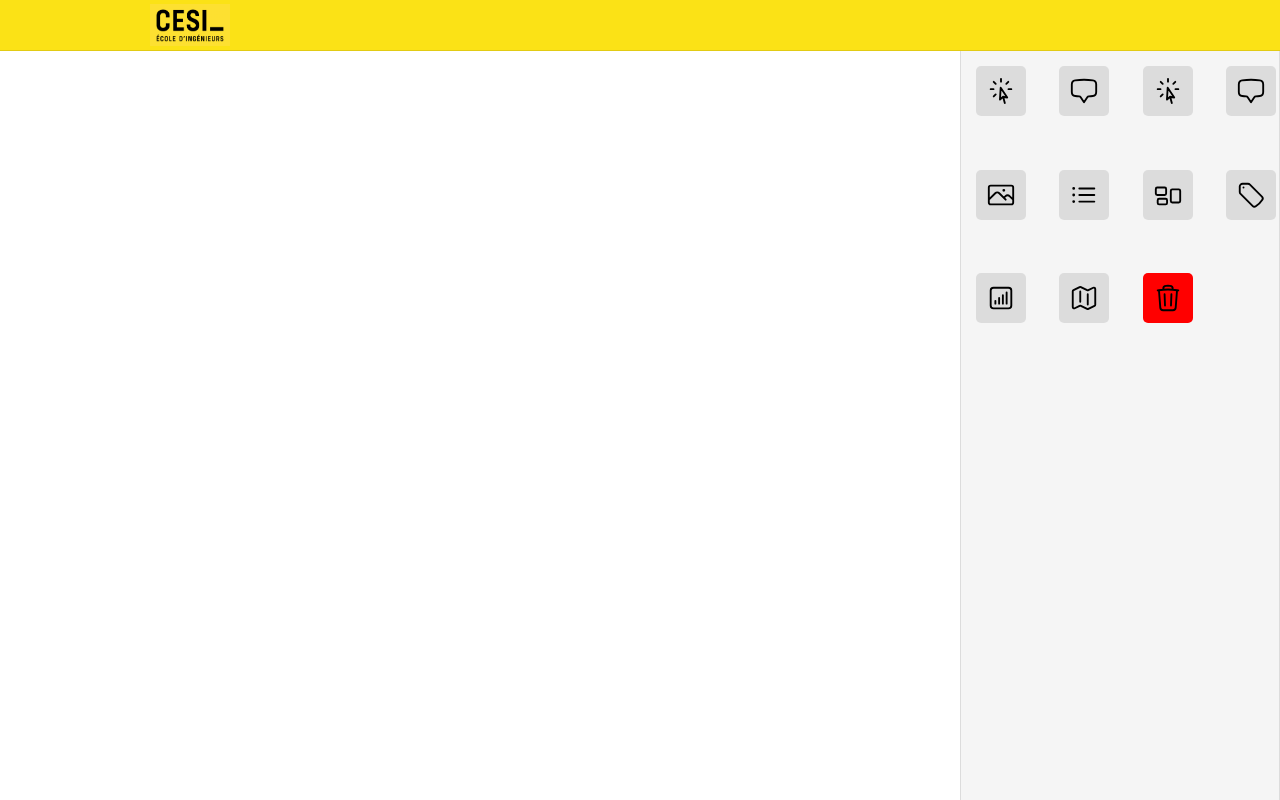
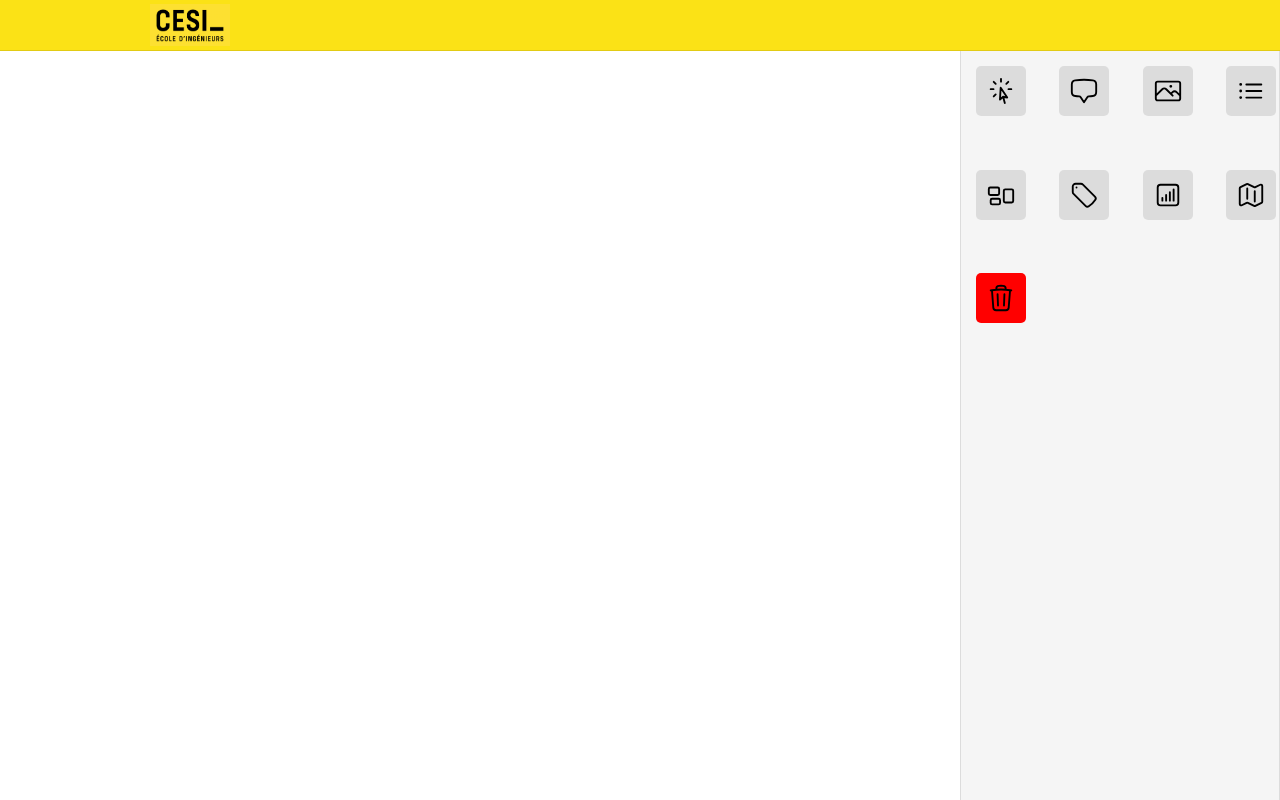
Before and after one commit to DorianCanville/NotionV2, a React (Create React App) app: page / in a window 1280 px wide. Built offline with nearby package versions, Linux system fonts and the light colour scheme.

Commit message:
drag drop

```diff
--- a/src/App.tsx
+++ b/src/App.tsx
@@ -1,4 +1,4 @@
-import React, { useState, useEffect } from 'react';
+import React, { useState, useEffect, ChangeEvent } from 'react';
 import { EditableComponent } from './components/EditableComponent';
 import { Component } from './models/Component';
 import { ComponentProp } from './models/ComponentProp';
@@ -6,10 +6,26 @@ import { MouseEvent } from "react";
 import { ChartBarSquareIcon, ChatBubbleBottomCenterIcon, CursorArrowRaysIcon, ListBulletIcon, MapIcon, PhotoIcon, RectangleGroupIcon, TagIcon, TrashIcon } from '@heroicons/react/24/outline';
 import './styles/index.scss';
 import { ComponentType } from './models/ComponentType';
+import { DndProvider } from "react-dnd";
+import { HTML5Backend } from "react-dnd-html5-backend"
 
 function App() {
   const [components, setComponents] = useState<Component[]>([]);
   const [loaded, setLoaded] = useState<boolean>(false);
+
+  interface DragEvent<T = Element> extends MouseEvent<T> {
+    dataTransfer: DataTransfer;
+  }
+
+  const handleDragStart = (e: DragEvent<HTMLDivElement>) => {
+    console.log("début");
+  };
+
+  const handleDragEnd = (e: DragEvent<HTMLDivElement>) => {
+    console.log(e);
+    console.log("fin");
+    handleToolbarAdd('button');
+  }
 
   useEffect(() => {
     let temp = JSON.parse(localStorage.getItem('components') || '[]'); // get components from local storage
@@ -87,14 +103,14 @@ function App() {
         </div>
         <div className='toolbox'>
           <div className='iconComponents'>
-              {iconsGrab.map((icon) => {
-                return (
-                  icon.icon
-                )
-              })}
+              <CursorArrowRaysIcon className='icon' onClick={() => handleToolbarAdd('button')} />
 
-              <CursorArrowRaysIcon className='icon' onClick={() => handleToolbarAdd('button')} />
-              <ChatBubbleBottomCenterIcon className='icon' />
+
+              <div draggable={true} onDragStart={handleDragStart} onDragEnd={handleDragEnd} >
+                <ChatBubbleBottomCenterIcon className='icon' />
+              </div>
+
+
               <PhotoIcon className='icon' />
               <ListBulletIcon className='icon' />
               <RectangleGroupIcon className='icon' />
```
